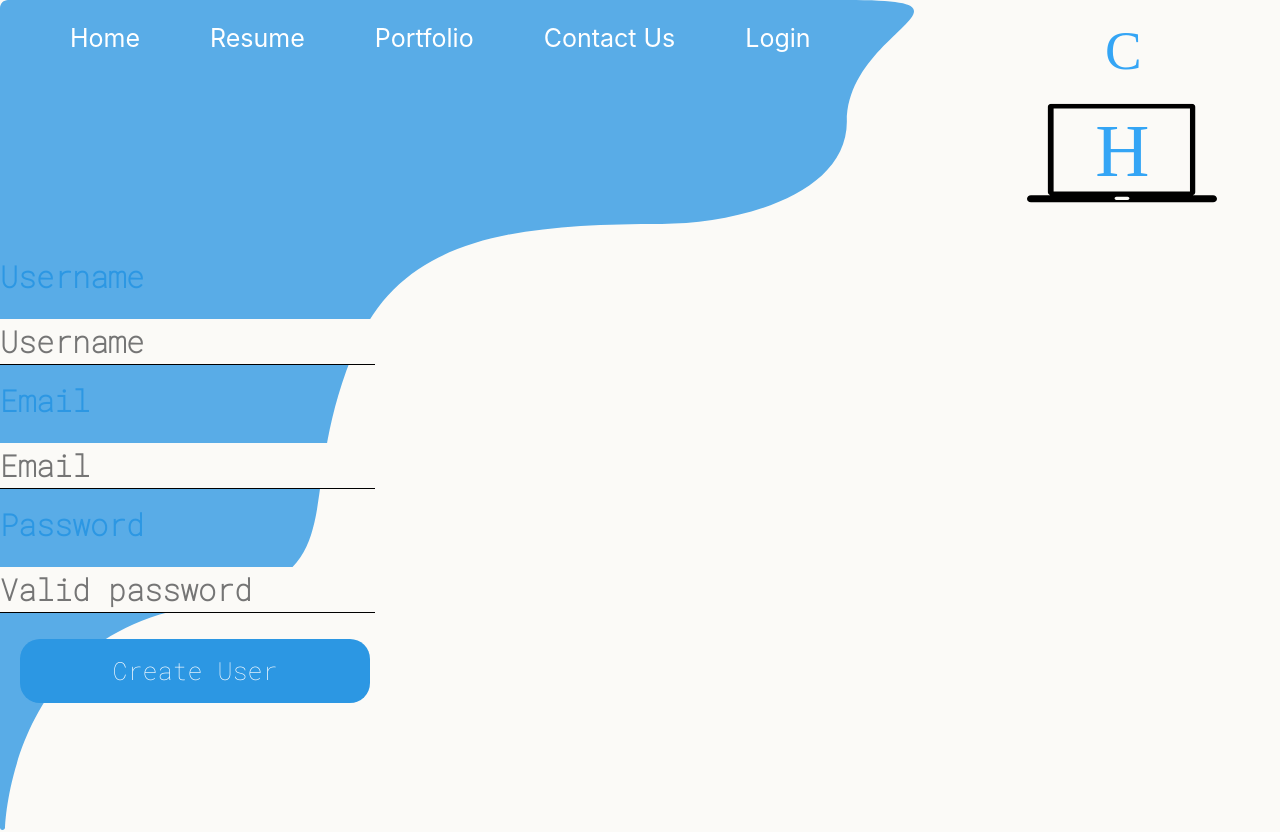
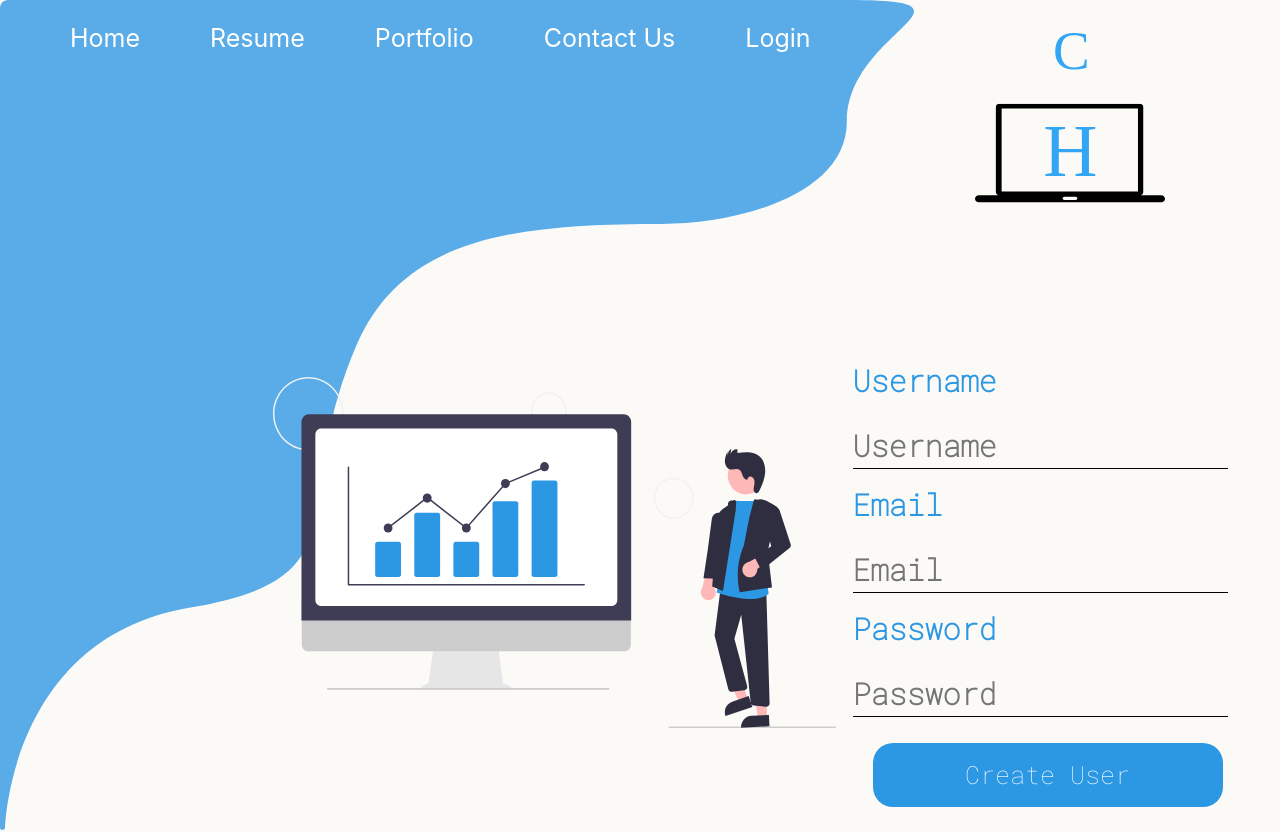
Before and after one commit to devChristiaan/hougaard__christiaan--final-project, a React (Create React App) app in the folder frontend/: page /createuser in a window 1280 px wide. Shown: the top 832 px of the page. Built offline with nearby package versions, Linux system fonts and the light colour scheme; a web font is replaced by a local one.

Commit message:
finished styling create user page

```diff
--- a/frontend/src/App.css
+++ b/frontend/src/App.css
@@ -33,6 +33,8 @@
 
  .error-message {
    font-size: 1.8rem;
+   display: flex;
+   flex-wrap: wrap;
    color: var(--white);
    background-color: var(--red);
    border: 1px solid var(--red);
--- a/frontend/src/components/pages/createUser.js
+++ b/frontend/src/components/pages/createUser.js
@@ -40,16 +40,23 @@ const CreateUser = () => {
     return (
       <>
       <Logo />
-        <form onSubmit={userSubmit}>
+      <section className='grid-graphic-resume'>
+            <img src="/finance.svg" alt="Fiance Computer" className="wireframe"/>
+        </section>
+
+        <form onSubmit={userSubmit} className="grid-journey block-left">
         {!error &&
-            <p className="error-message grid-title-resume flex">Unable to create user! Password must be a minimum of 8 characters and you need a valid email address.</p>
+            <div className="error-message grid-errormessage">
+                <p>Unable to create user!</p>
+            </div>
         }
+
             <label htmlFor="usernameEntry">Username</label>
                 <input type="text" name="name" id="usernameEntry" placeholder="Username" value={name} onChange={e => setUsername(e.target.value)}/>
             <label htmlFor="emailEntry">Email</label>
                 <input type="email" name="email" id="emailEntry" placeholder="Email" value={email} onChange={e => setEmail(e.target.value)}/>
             <label htmlFor="passwordEntry">Password</label>
-                <input type="password" name="password" id="passwordEntry" placeholder="Valid password" value={password} onChange={e => setPassword(e.target.value)}/>
+                <input type="password" name="password" id="passwordEntry" placeholder="Password" value={password} onChange={e => setPassword(e.target.value)}/>
             <button className="form-btn">Create User</button>
         </form>
       </>
```
